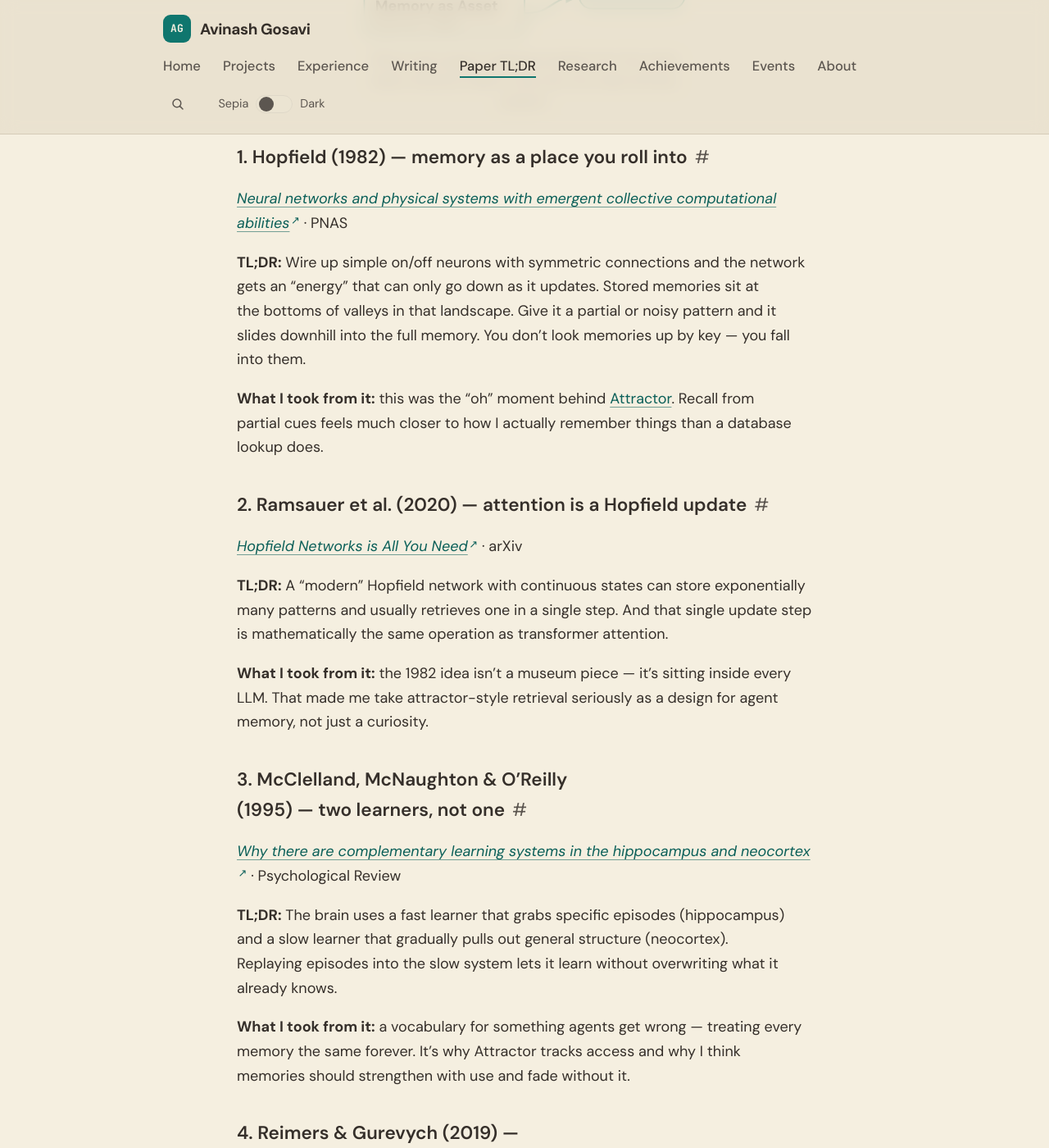
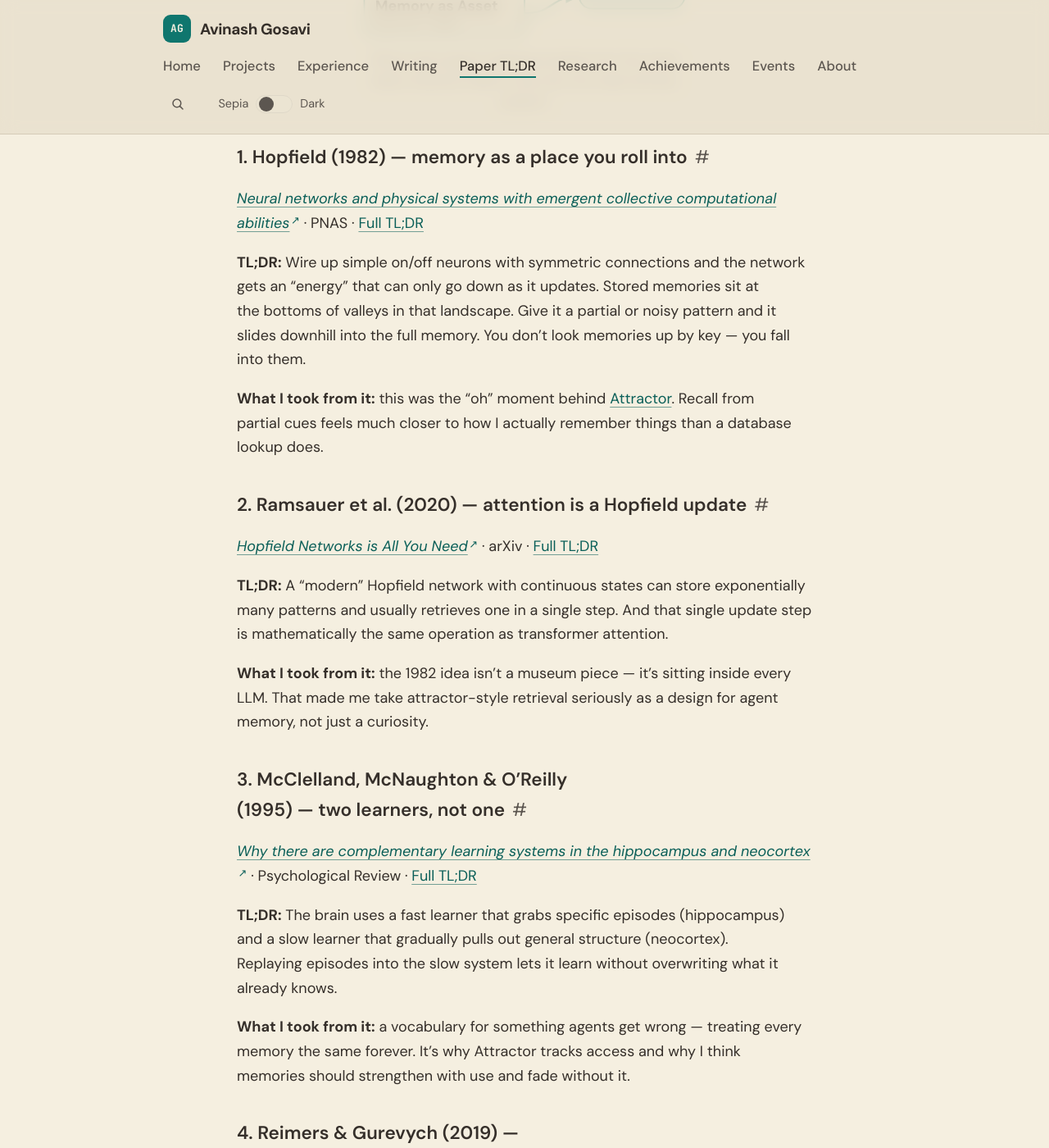
Before and after one commit to aag1091-alt/avinashgosavi.com, a Jekyll site: the page built from _posts/2026-10-18-paper-tldr-six-papers-on-memory.md, in a window 1280 px wide and 1400 px high, scrolled down 1544 px. Shown: the whole window at 82% size. Built offline with Jekyll 4.4.1, drawn with Linux system fonts in a browser that asks for light colours; some of the changed text lies outside the part shown.

Commit message:
Writing: Six Papers overview links each paper to its full TL;DR; now.yml re-verified
Co-Authored-By: Claude <noreply@anthropic.com>

```diff
--- a/_data/changelog.yml
+++ b/_data/changelog.yml
@@ -1,5 +1,9 @@
 # Public changelog shown on /changelog and (latest 3) on the homepage.
 # Newest first. desk: Writing | Design | Engineering
+- date: 2026-10-28
+  desk: Writing
+  text: The "Six Papers" overview now links each of its six short summaries to that paper's full Paper TL;DR.
+  link: /post/paper-tldr-six-papers-on-memory/
 - date: 2026-10-28
   desk: Engineering
   text: Pages you read offline now say they're the copy saved on your device (and when it was saved), and keep their styling after the site updates.
--- a/_data/now.yml
+++ b/_data/now.yml
@@ -1,6 +1,6 @@
 # Shown on /now and (first 4) on the homepage. Update `updated` when editing.
 # until: YYYY-MM-DD (optional) - the item disappears the day after (dated events).
-updated: 2026-10-27
+updated: 2026-10-28
 items:
   - label: Judging
     text: Judging student projects at HackUMass XIV (UMass Amherst) on Nov 15.
--- a/_posts/2026-10-18-paper-tldr-six-papers-on-memory.md
+++ b/_posts/2026-10-18-paper-tldr-six-papers-on-memory.md
@@ -19,7 +19,7 @@ I didn't start with papers. I started building, got stuck, and went looking for
 
 ## 1. Hopfield (1982) — memory as a place you roll into
 
-[*Neural networks and physical systems with emergent collective computational abilities*](https://www.pnas.org/doi/10.1073/pnas.79.8.2554) · PNAS
+[*Neural networks and physical systems with emergent collective computational abilities*](https://www.pnas.org/doi/10.1073/pnas.79.8.2554) · PNAS · [Full TL;DR](/post/paper-tldr-hopfield-1982/)
 
 **TL;DR:** Wire up simple on/off neurons with symmetric connections and the network gets an "energy" that can only go down as it updates. Stored memories sit at the bottoms of valleys in that landscape. Give it a partial or noisy pattern and it slides downhill into the full memory. You don't look memories up by key — you fall into them.
 
@@ -27,7 +27,7 @@ I didn't start with papers. I started building, got stuck, and went looking for
 
 ## 2. Ramsauer et al. (2020) — attention is a Hopfield update
 
-[*Hopfield Networks is All You Need*](https://arxiv.org/abs/2008.02217) · arXiv
+[*Hopfield Networks is All You Need*](https://arxiv.org/abs/2008.02217) · arXiv · [Full TL;DR](/post/paper-tldr-hopfield-networks-is-all-you-need/)
 
 **TL;DR:** A "modern" Hopfield network with continuous states can store exponentially many patterns and usually retrieves one in a single step. And that single update step is mathematically the same operation as transformer attention.
 
@@ -35,7 +35,7 @@ I didn't start with papers. I started building, got stuck, and went looking for
 
 ## 3. McClelland, McNaughton & O'Reilly (1995) — two learners, not one
 
-[*Why there are complementary learning systems in the hippocampus and neocortex*](https://doi.org/10.1037/0033-295X.102.3.419) · Psychological Review
+[*Why there are complementary learning systems in the hippocampus and neocortex*](https://doi.org/10.1037/0033-295X.102.3.419) · Psychological Review · [Full TL;DR](/post/paper-tldr-complementary-learning-systems/)
 
 **TL;DR:** The brain uses a fast learner that grabs specific episodes (hippocampus) and a slow learner that gradually pulls out general structure (neocortex). Replaying episodes into the slow system lets it learn without overwriting what it already knows.
 
@@ -43,7 +43,7 @@ I didn't start with papers. I started building, got stuck, and went looking for
 
 ## 4. Reimers & Gurevych (2019) — embeddings you can actually search
 
-[*Sentence-BERT: Sentence Embeddings using Siamese BERT-Networks*](https://arxiv.org/abs/1908.10084) · arXiv
+[*Sentence-BERT: Sentence Embeddings using Siamese BERT-Networks*](https://arxiv.org/abs/1908.10084) · arXiv · [Full TL;DR](/post/paper-tldr-sentence-bert/)
 
 **TL;DR:** Plain BERT has to compare sentences two at a time, which is painfully slow for search. Training it in a "siamese" setup gives every sentence its own embedding you can compare with cosine similarity, so finding the closest match among thousands takes seconds instead of hours.
 
@@ -51,7 +51,7 @@ I didn't start with papers. I started building, got stuck, and went looking for
 
 ## 5. Maharana et al. (2024) — testing memory honestly
 
-[*Evaluating Very Long-Term Conversational Memory of LLM Agents* (LoCoMo)](https://arxiv.org/abs/2402.17753) · arXiv
+[*Evaluating Very Long-Term Conversational Memory of LLM Agents* (LoCoMo)](https://arxiv.org/abs/2402.17753) · arXiv · [Full TL;DR](/post/paper-tldr-locomo-long-term-memory-benchmark/)
 
 **TL;DR:** A benchmark of very long, multi-session conversations with questions that need single facts, multi-step reasoning, time awareness, or the sense to say "that never happened." Even strong long-context models and [RAG](/post/agent-memory-glossary/#rag) setups struggle with it.
 
@@ -59,7 +59,7 @@ I didn't start with papers. I started building, got stuck, and went looking for
 
 ## 6. Pan, Huang & Yang (2026) — whose memory is it?
 
-[*Memory as Asset: From Agent-centric to Human-centric Memory Management*](https://arxiv.org/abs/2603.14212) · arXiv
+[*Memory as Asset: From Agent-centric to Human-centric Memory Management*](https://arxiv.org/abs/2603.14212) · arXiv · [Full TL;DR](/post/paper-tldr-memory-as-asset/)
 
 **TL;DR:** Argues that agent memory today is built for the agent rather than the person, and proposes treating the memory an AI keeps about you as an asset you own, share under your own permissions, and grow over time.
 
```
